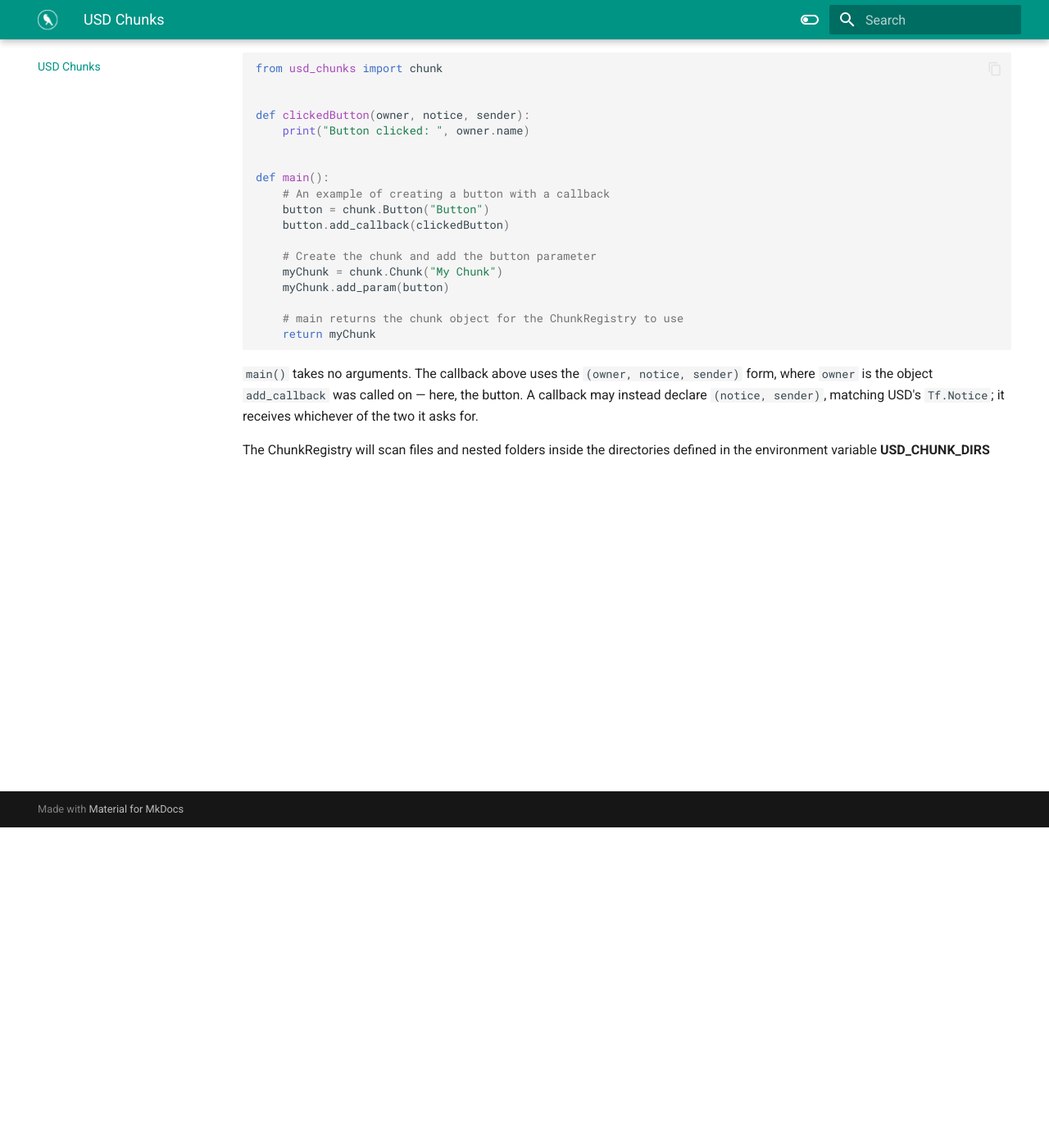
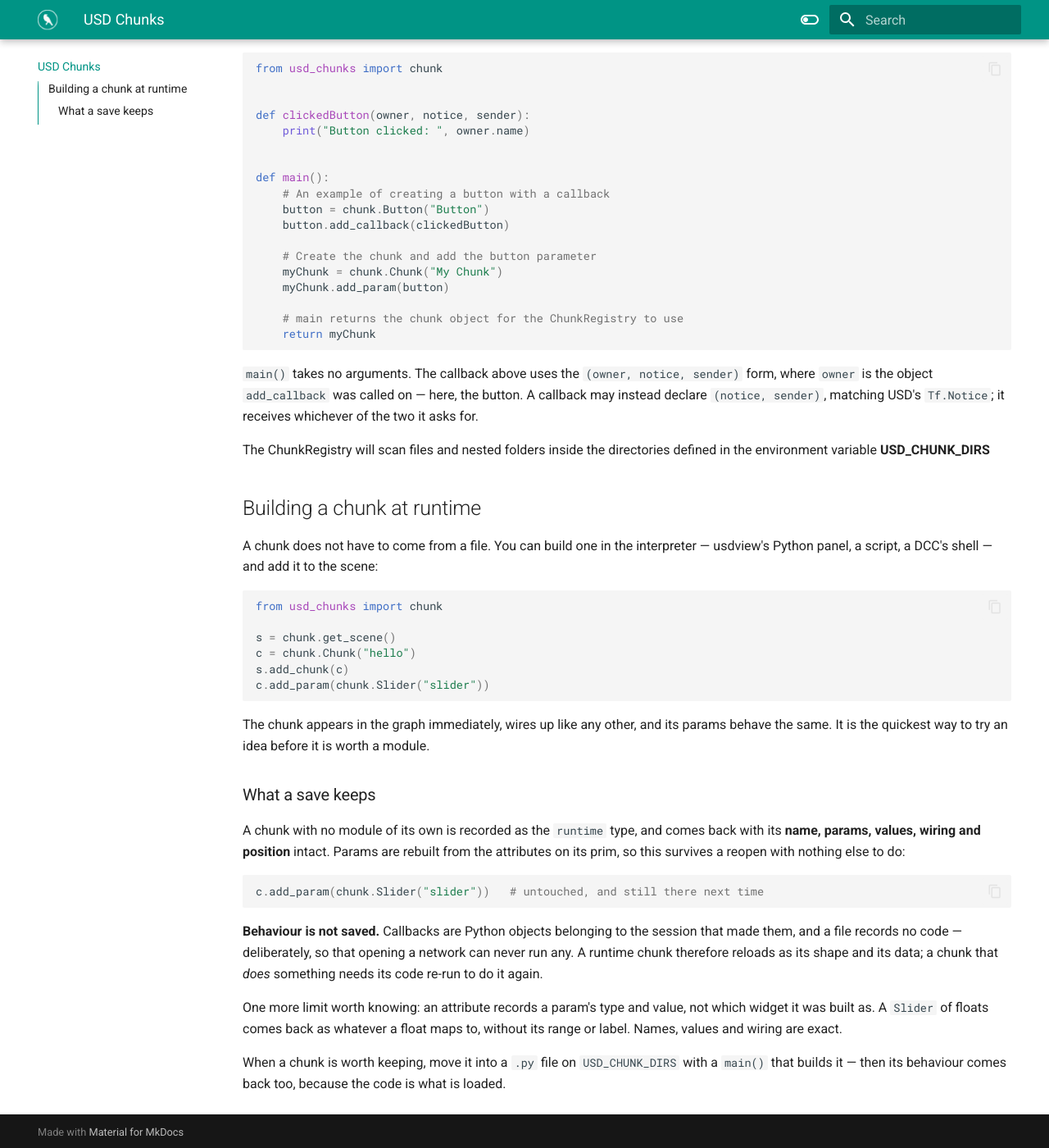
Before and after one commit to HuginStudios/usd_chunks, an MkDocs documentation site: the page built from docs/index.md, in a window 1280 px wide and 1400 px high, scrolled down 391 px. Shown: the whole window at 82% size. Built offline with MkDocs 1.6.1 and Material for MkDocs 9.7.7, drawn with Linux system fonts in a browser that asks for light colours.

Commit message:
docs: how to build a chunk at runtime, and what a save keeps
#195 made a chunk built in the interpreter survive a save, and nothing told anyone it was
possible. Documented on the landing page, next to the module example it is the alternative
to -- the page a reader starts on, rather than a reference entry they would have to already
know to look for.

Says both halves. The snippet, and then what a reopen actually gives back: name, params,
values, wiring and position, but never behaviour -- callbacks belong to the session that
made them, and a file records no code, deliberately, so that opening a network cannot run
any. Plus the smaller limit, that an attribute records a param's type and value rather than
which widget it was built as.

Ends where it should: when a chunk is worth keeping, move it to a .py on USD_CHUNK_DIRS,
and its behaviour comes back too, because then the code is what is loaded.

The snippet itself is covered by tests/test_runtime_chunk_roundtrip.py, which builds a
chunk this way and reads it back.

````diff
--- a/docs/index.md
+++ b/docs/index.md
@@ -35,3 +35,41 @@ two it asks for.
 
 
 The ChunkRegistry will scan files and nested folders inside the directories defined in the environment variable **USD_CHUNK_DIRS**
+## Building a chunk at runtime
+
+A chunk does not have to come from a file. You can build one in the interpreter — usdview's
+Python panel, a script, a DCC's shell — and add it to the scene:
+
+``` py
+from usd_chunks import chunk
+
+s = chunk.get_scene()
+c = chunk.Chunk("hello")
+s.add_chunk(c)
+c.add_param(chunk.Slider("slider"))
+```
+
+The chunk appears in the graph immediately, wires up like any other, and its params behave
+the same. It is the quickest way to try an idea before it is worth a module.
+
+### What a save keeps
+
+A chunk with no module of its own is recorded as the `runtime` type, and comes back with
+its **name, params, values, wiring and position** intact. Params are rebuilt from the
+attributes on its prim, so this survives a reopen with nothing else to do:
+
+``` py
+c.add_param(chunk.Slider("slider"))   # untouched, and still there next time
+```
+
+**Behaviour is not saved.** Callbacks are Python objects belonging to the session that made
+them, and a file records no code — deliberately, so that opening a network can never run
+any. A runtime chunk therefore reloads as its shape and its data; a chunk that *does*
+something needs its code re-run to do it again.
+
+One more limit worth knowing: an attribute records a param's type and value, not which
+widget it was built as. A `Slider` of floats comes back as whatever a float maps to, without
+its range or label. Names, values and wiring are exact.
+
+When a chunk is worth keeping, move it into a `.py` file on `USD_CHUNK_DIRS` with a `main()`
+that builds it — then its behaviour comes back too, because the code is what is loaded.
````
